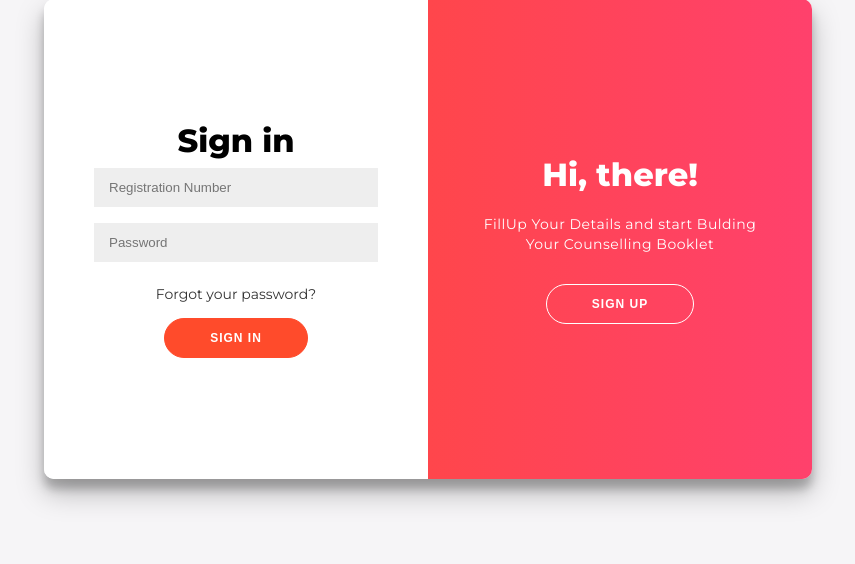
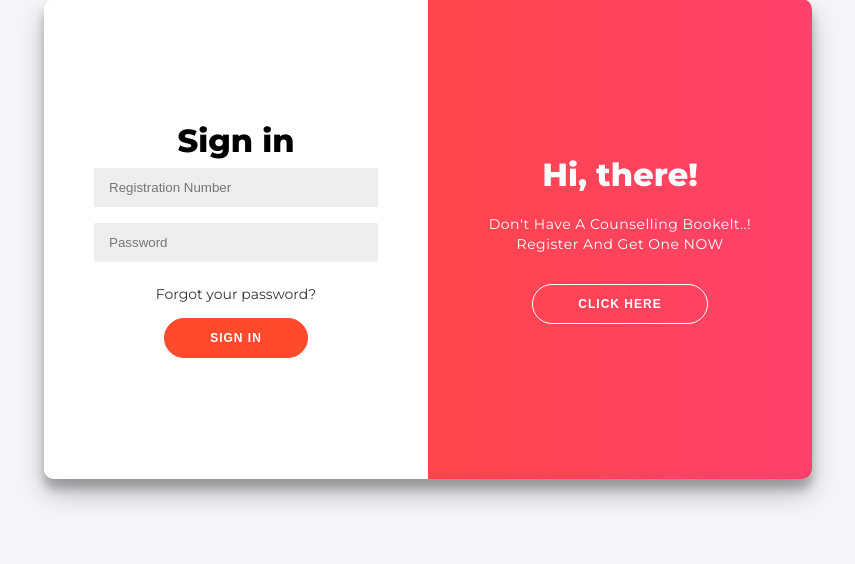
Before and after one commit to praveentech21/SRKR-Student-Profiles, a PHP site: page /login.php in a window 1280 px wide. Shown: the part 175-739 px from the top of the page, without its empty margins (212-1067 px from the left). Run offline with PHP 8.4, Linux system fonts and the light colour scheme.

Commit message:
create account

```diff
--- a/login.php
+++ b/login.php
@@ -49,7 +49,7 @@ if(isset($_POST['signup'])){
                 <input name="sname" id="sname" type="text" placeholder="Name" />
                 <input name="email" id="email" type="email" placeholder="Email" />
                 <input name="regno" id="regno" type="text" placeholder="Registration Number" />
-                <button type="submit" name="signup">Sign Up</button>
+                <button type="submit" name="signup">CREATE</button>
             </form>
         </div>
         <div class="form-container sign-in-container">
@@ -70,8 +70,8 @@ if(isset($_POST['signup'])){
                 </div>
                 <div class="overlay-panel overlay-right">
                     <h1>Hi, there!</h1>
-                    <p>FillUp Your  Details and start Bulding Your Counselling Booklet</p>
-                    <button class="ghost" id="signUp">Sign Up</button>
+                    <p>Don't Have A Counselling Bookelt..!<br>Register And Get One NOW</p>
+                    <button class="ghost" id="signUp">Click Here</button>
                 </div>
             </div>
         </div>
```
